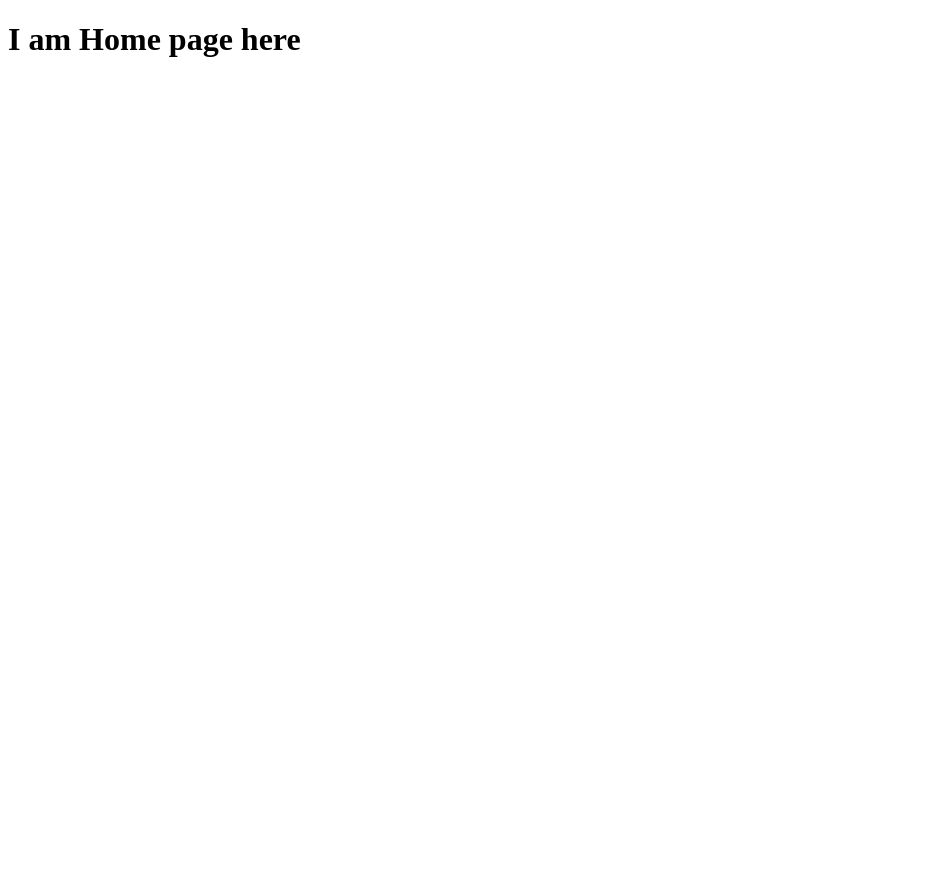
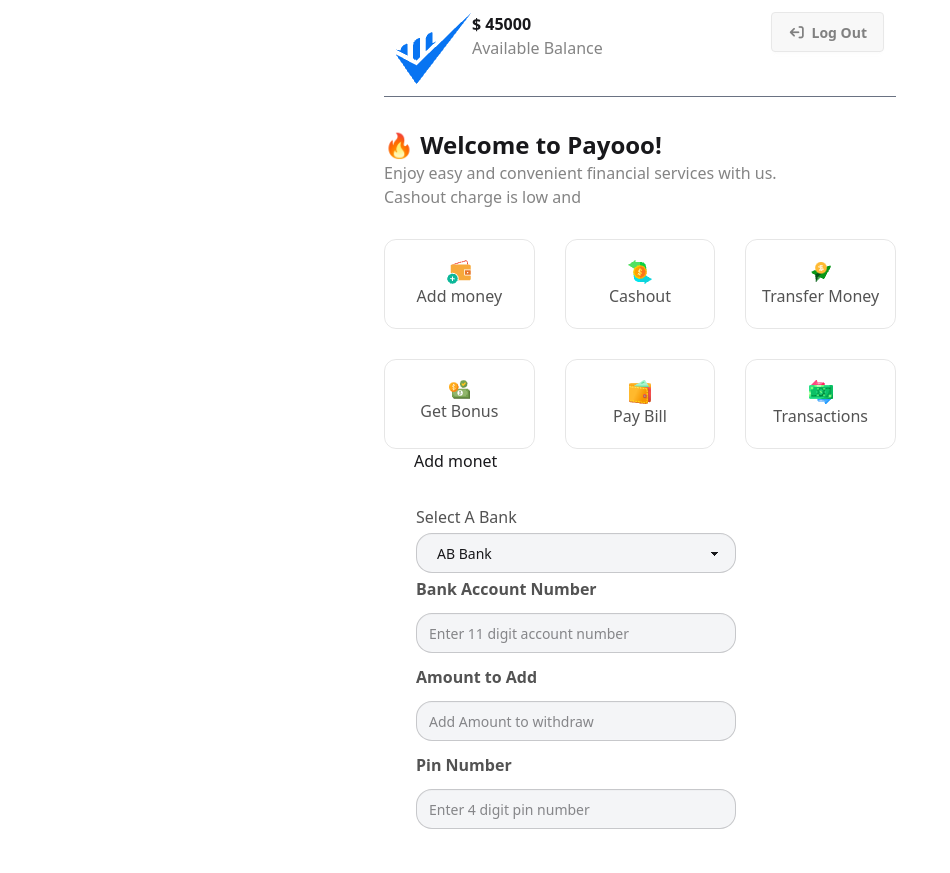
Before and after one commit to mehadhossen123/payoo-mobile-app, a plain HTML site: page homePage.html in a window 1280 px wide. Shown: the whole page, without its empty margins (0-950 px from the left). Before the commit the page ends 800 px from the top, so only its background shows below. Drawn offline with nearby package versions, Linux system fonts and the light colour scheme.

Commit message:
add my home file

```diff
--- a/homePage.html
+++ b/homePage.html
@@ -4,8 +4,112 @@
     <meta charset="UTF-8">
     <meta name="viewport" content="width=device-width, initial-scale=1.0">
     <title>Document</title>
+     <!-- Daisyui cdn -->
+     <link href="https://cdn.jsdelivr.net/npm/daisyui@5" rel="stylesheet" type="text/css" />
+    <!-- Tailwind css cdn -->
+       <script src="https://cdn.jsdelivr.net/npm/@tailwindcss/browser@4"></script>
+       <!-- font awesome cdn -->
+        <link rel="stylesheet" href="https://cdnjs.cloudflare.com/ajax/libs/font-awesome/7.0.0/css/all.min.css" integrity="sha512-DxV+EoADOkOygM4IR9yXP8Sb2qwgidEmeqAEmDKIOfPRQZOWbXCzLC6vjbZyy0vPisbH2SyW27+ddLVCN+OMzQ==" crossorigin="anonymous" referrerpolicy="no-referrer" />
+
+     <link rel="stylesheet" href="index.css">
+
 </head>
-<body>
-    <h1>I am Home page here </h1>
+<body class="  h-[100vh]  ">
+    <!-- nevigation bar start form here  -->
+
+     <div class="flex justify-between mx-auto max-w-lg border-b-1 border-gray-500 p-3 ">
+
+    <div class="flex">
+         <img src="image/Group.png" alt="">
+<div><h3 class="font-bold"> $ <span>45000</span></h3>
+    <p class=" text-[#0808087f]">Available Balance</p>
+ </div>
+    </div>
+     <div>
+    <button class="btn text-[#0808087f]"> <i class="fa-solid fa-arrow-right-from-bracket rotate-180" ></i>Log Out</button>
+    </div>
+   </div>
+   <div class="mx-auto  max-w-lg mt-[32px] ">
+    <h1 class="font-bold text-2xl">🔥 Welcome to Payooo!</h1>
+    <p class="text-[#0808087f]" >Enjoy easy and convenient financial services with us.
+        <br> Cashout charge is low and </p>
+   </div>
+
+   <!-- cash out add monet and other file start form here  -->
+   <div class="gap-[30px] min-h[300px] mt-[30px] mx-auto  max-w-lg grid grid-cols-3" >
+<div class=" text-[#ffffff] px-[10px] py-[20px] border-1 border-[#08080819] rounded-[12px]">
+    <img src="image/wallet1.png" alt="" class="mx-auto">
+    <h3 class="text-center text-[#080808b2]">Add money</h3>
+</div>
+<div class=" text-[#ffffff] px-[10px] py-[20px] border-1 border-[#08080819] rounded-[12px]">
+    <img src="image/money1.png" alt="" class="mx-auto">
+    <h3 class="text-center text-[#080808b2]">Cashout</h3>
+</div>
+<div class=" text-[#ffffff px-[10px] py-[20px] border-1 border-[#08080819] rounded-[12px]">
+    <img src="image/send1.png" alt="" class="mx-auto">
+    <h3 class="text-center text-[#080808b2]">Transfer Money</h3>
+</div>
+<div class=" text-[#ffffff px-[10px] py-[20px] border-1 border-[#08080819] rounded-[12px]">
+    <img src="image/bonus1.png" alt="" class="mx-auto">
+    <h3 class="text-center text-[#080808b2]">Get Bonus</h3>
+</div>
+<div class=" text-[#ffffff] px-[10px] py-[20px] border-1 border-[#08080819] rounded-[12px]">
+    <img src="image/purse1.png" alt="" class="mx-auto">
+    <h3 class="text-center text-[#080808b2]">Pay Bill</h3>
+</div>
+<div class=" text-[#ffffff] px-[10px] py-[20px] border-1 border-[#08080819] rounded-[12px]">
+    <img src="image/transaction1.png" alt="" class="mx-auto">
+    <h3 class="text-center text-[#080808b2]">Transactions</h3>
+</div>
+
+
+
+
+   </div>
+  <!-- from section start form here  -->
+   <div class="all-section max-w-lg mx-auto">
+    <div>
+        <!-- add money -->
+         <h1 class="pl-[30px]">Add monet</h1>
+    </div>
+
+       <form class="bg-white rounded-2xl p-8" >
+
+         <h3 class="text-[#080808b2]">Select A Bank</h3>
+        <fieldset class="fieldset">
+
+  <select  class="select rounded-2xl bg-[#f4f5f7] pl-[20px]">
+    <option >AB Bank</option>
+    <option>Jamuna Bank</option>
+    <option>Brack Bank</option>
+    <option>Sonali Bank</option>
+    <option>Dutch Bangla Bank</option>
+    <option>National Bank</option>
+    <option>Bank Asia</option>
+    <option>Exiam Bank</option>
+    <option>Modumoti Bank</option>
+  </select>
+
+</fieldset>
+<div class="mb-3">
+    <label class="font-semibold text-[#080808b2]  " for="">Bank Account Number</label>
+            <br>
+            <input id="pin-number" type="text" placeholder="Enter 11 digit account number" class=" bg-[#f4f5f7] input mt-3 rounded-2xl" />
+</div>
+<div class="mb-3">
+    <label class="font-semibold text-[#080808b2]  " for="">Amount to Add</label>
+            <br>
+            <input id="pin-number" type="text" placeholder="Add Amount to withdraw" class=" bg-[#f4f5f7] input mt-3 rounded-2xl" />
+</div>
+<div class="mb-3" >
+    <label class="font-semibold text-[#080808b2] " for="">Pin Number</label>
+            <br>
+            <input id="pin-number" type="text" placeholder="Enter 4 digit pin number" class=" bg-[#f4f5f7] input mt-3 rounded-2xl" />
+</div>
+       </form>
+
+
+
+   </div>
 </body>
 </html>
--- /dev/null
+++ b/index.css
@@ -0,0 +1 @@
+@import 'tailwindcss';
```
Also changed, not shown: index.html (+2 -2 lines), index.js (deleted, +0 -20 lines), tailwind.config.js (added).
